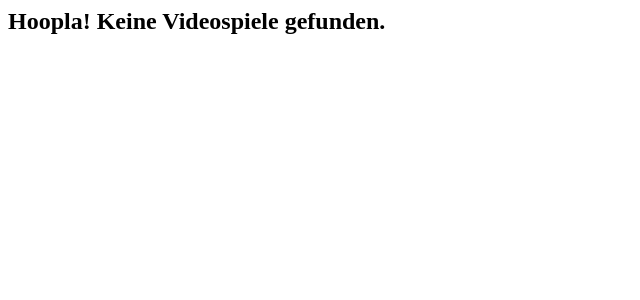
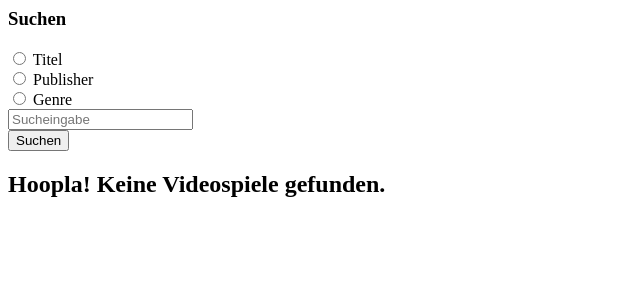
Before and after one commit to MarioSeiler/Outerspass, a PHP site: page / in a window 1280 px wide. Shown: the top 300 px of the page, without its empty margins (0-640 px from the left). Run offline with PHP 8.4, Linux system fonts and the light colour scheme.

Commit message:
Suchleiste in Videospiele und Admin-Zugang implementiert

```diff
--- a/public/css/style.css
+++ b/public/css/style.css
@@ -105,3 +105,7 @@ nav{
 .flex-wrap{
   margin: 40px 0;
 }
+.margin-top
+{
+	margin-top: 30px;
+}
--- a/src/Repository/UserRepository.php
+++ b/src/Repository/UserRepository.php
@@ -34,7 +34,7 @@ class UserRepository extends Repository
     public function create($firstName, $lastName, $email, $password)
     {
 
-        if(empty($firstName) || empty($lastName) || empty($email) || empty($password) || !filter_var($email, FILTER_VALIDATE_EMAIL)){
+        if(empty($firstName) || empty($lastName) || empty($email) || empty($password) || !filter_var($email, FILTER_VALIDATE_EMAIL)){// Validierung auf Controller verschieben!
             throw new Exception("Keine gültige E-Mail");
             exit;
         }
@@ -111,7 +111,7 @@ class UserRepository extends Repository
 
     }
     public function update($firstName, $lastName, $email, $password, $passwordRepeat, $id){
-        if(($password != $passwordRepeat) || empty($firstName) || empty($lastName) || empty($email) || !filter_var($email, FILTER_VALIDATE_EMAIL)){
+        if(($password != $passwordRepeat) || empty($firstName) || empty($lastName) || empty($email) || !filter_var($email, FILTER_VALIDATE_EMAIL)){ // Validierung auf Controller verschieben!
             throw new Exception("Luis gay Fehler!");
             exit;
         }
--- a/templates/header.php
+++ b/templates/header.php
@@ -32,9 +32,11 @@
                 <a class="nav-link waves-effect waves-light" href="/default/about">About us</a>
             </li>
         </ul>
+		<?php if(isset($_SESSION['loggedin']) && $_SESSION['loggedin'] && $_SESSION['user'] == 'bseilm@bbcag.ch'): ?>
         <span class="navbar-text icons">
       <a href="/videospiel/create"><i class="fa fa-plus fa-2x" style="color:#FFFFFF"></i></a>
     </span>
+		<?php endif; ?>
       <span class="navbar-text icons">
       <a href="/bestellung/index"><i class="fas fa-shopping-cart fa-2x" style="color:#FFFFFF"></i></a>
     </span>
--- a/templates/videospiel/index.php
+++ b/templates/videospiel/index.php
@@ -1,3 +1,25 @@
+<div class="margin-top">
+	<form action="/videospiel/doSearch" method="get" class="col-6 mt-auto rounded">
+		<h3 class="row">Suchen</h3>
+		<div class="row align-items-center">
+			<div class="col.sm">
+				<input type="radio" id="titel" name="searchtype" value="titel" required>
+				<label for="titel">Titel</label><br>
+				<input type="radio" id="publisher" name="searchtype" value="publisher" required>
+				<label for="publisher">Publisher</label><br>
+				<input type="radio" id="genre" name="searchtype" value="genre" required>
+				<label for="genre">Genre</label>
+			</div>
+			<div class="col-sm">
+			<input id="q" name="q" type="text" class="form-control" placeholder="Sucheingabe" maxlength="64" required>
+			</div>
+		</div>
+		<div class="row">
+			<button type="submit" name="send" class="btn btn-primary">Suchen</button>
+		</div>
+
+	</form>
+</div>
 <article class="hreview open special">
 	<?php if (empty($videospiele)): ?>
 		<div class="dhd">
@@ -18,15 +40,18 @@
 				<?php endif; ?>
 				<?php if (isset($_SESSION["loggedin"]) && $_SESSION["loggedin"]): ?>
 					<div class="row">
-					<form action="/bestellung/doCreate" method="post" class="col-6">
+						<form action="/bestellung/doCreate" method="post" class="col-6 col-sm">
 						<input type="hidden" id="user_id" name="user_id" value=<?= $_SESSION["user_id"]; ?>>
 						<input type="hidden" id="videospiel_id" name="videospiel_id" value=<?= $videospiel->id; ?>>
 						<button type="submit" name="send" class="btn btn-primary">Zum Warenkorb hinzufügen</button>
 						</form>
+						<?php if($_SESSION["user"] == "bseilm@bbcag.ch"): ?>
+						<a class="col-sm" title="Löschen" href="/bestellung/delete?id=<?= $bestellung->id; ?>">Löschen</a>
+					<?php endif; ?>
 					</div>
 				<?php endif; ?>
 			</div>
+	</div> <?php // Diese Zeile nach dem endforeach Zeile moven ?>
 		<?php endforeach; ?>
-	</div>
 	<?php endif; ?>
 </article>
```
Also changed, not shown: src/Controller/UserController.php (+9 -1 lines), src/Controller/VideospielController.php (+20 -4 lines), src/Repository/VideospielRepository.php (+8 -3 lines). Lines whose indentation alone changed are shown as unchanged.
